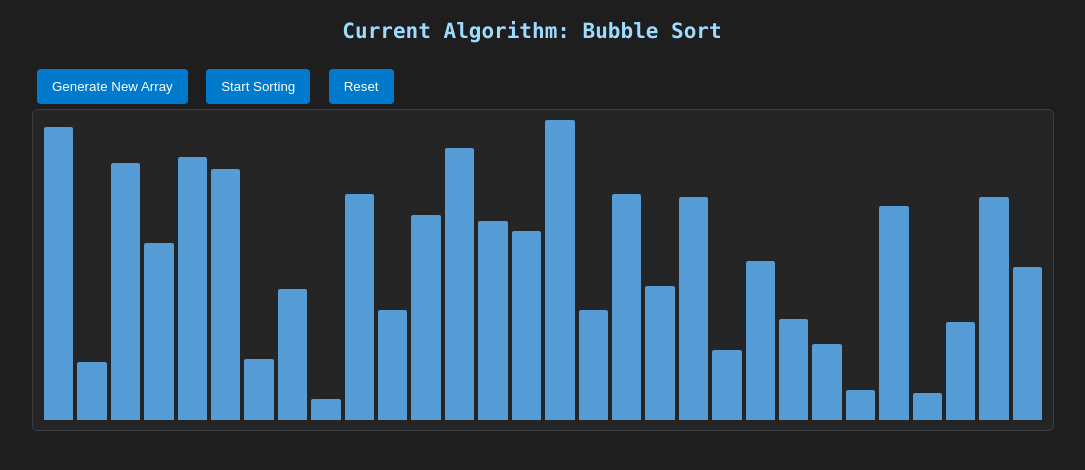
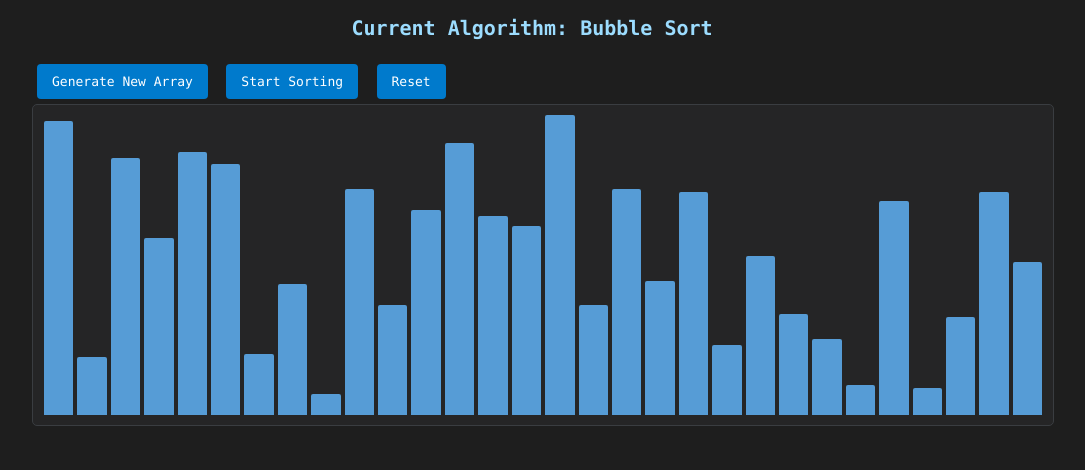
Before and after one commit to jeaflynn/algorithm-visualizer, a plain HTML site: page index.html in a window 1280 px wide. Shown: the part 104-574 px from the top of the page, without its empty margins (108-1193 px from the left). Drawn offline with Linux system fonts and the light colour scheme.

Commit message:
Updated button font and headings

```diff
--- a/styles.css
+++ b/styles.css
@@ -9,8 +9,20 @@ body {
 }
 
 h1, h2 {
+    font-family: 'Cascadia Code', 'Fira Code', 'JetBrains Mono', 'Consolas', 'Monaco', 'Courier New', monospace;
+    font-weight: 600;
     text-align: center;
     color: #9cdcfe;
+}
+
+h1 {
+    font-size: 28px;
+    margin-bottom: 16px;
+}
+
+h2 {
+    font-size: 20px;
+    margin-bottom: 16px;
 }
 
 .controls {
@@ -22,6 +34,8 @@ h1, h2 {
 
 /* Style for buttons */
 button {
+    font-family: 'Cascadia Code', 'Fira Code', 'JetBrains Mono', 'Consolas', 'Monaco', 'Courier New', monospace;
+    font-size: 13px;
     padding: 10px 15px;
     margin: 5px;
     background-color: #007acc;
```
